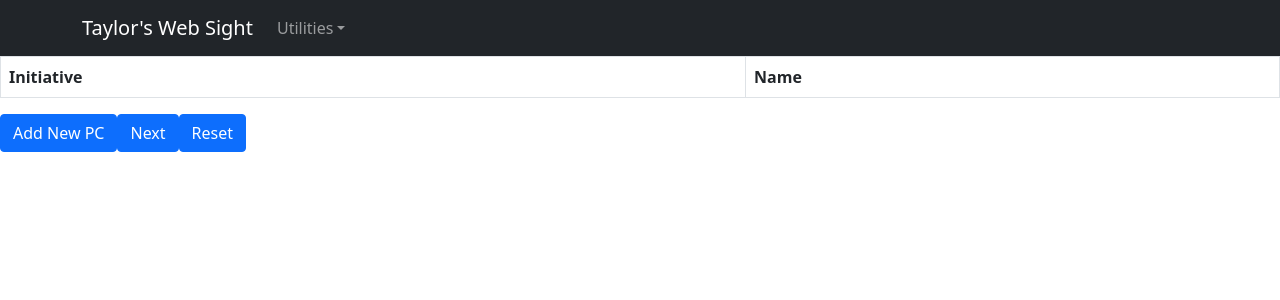
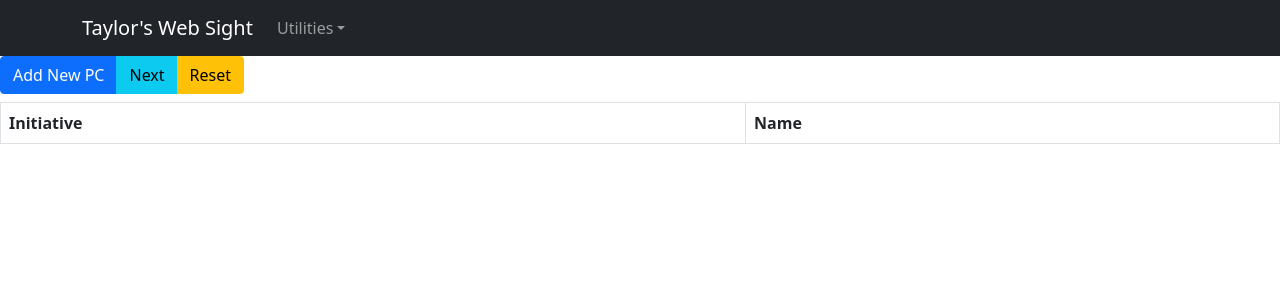
Before and after one commit to trgrote/dnd, a React (Create React App) app: page /turnOrder in a window 1280 px wide. Shown: the top 300 px of the page. Built offline with nearby package versions, Linux system fonts and the light colour scheme.

Commit message:
Place buttons in group

```diff
--- a/src/routes/initiative/TurnOrder.js
+++ b/src/routes/initiative/TurnOrder.js
@@ -1,5 +1,5 @@
 import React, { useEffect, useState } from 'react';
-import { Button, Table } from 'react-bootstrap';
+import { Button, ButtonGroup, Table } from 'react-bootstrap';
 import PCRow from './PCRow';
 
 const TurnOrder = () => {
@@ -59,6 +59,18 @@ const TurnOrder = () => {
 
     return (
         <div className="turn-order">
+            <ButtonGroup className='mb-2'>
+                <Button variant="primary" onClick={addNewPC}>
+                    Add New PC
+                </Button>
+                <Button variant="info" onClick={goToNextPC}>
+                    Next
+                </Button>
+                <Button variant="warning" onClick={() => setCurrentPCID(pcList.find(() => true).id)}>
+                    Reset
+                </Button>
+            </ButtonGroup>
+
             <Table striped bordered>
                 <thead>
                     <tr>
@@ -86,17 +98,6 @@ const TurnOrder = () => {
                 }
                 </tbody>
             </Table>
-            <Button onClick={addNewPC}>
-                Add New PC
-            </Button>
-            <Button onClick={goToNextPC}>
-                Next
-            </Button>
-            <Button onClick={() =>
-                setCurrentPCID(pcList.find(pc => true).id)
-            }>
-                Reset
-            </Button>
         </div>
     );
 }
```
